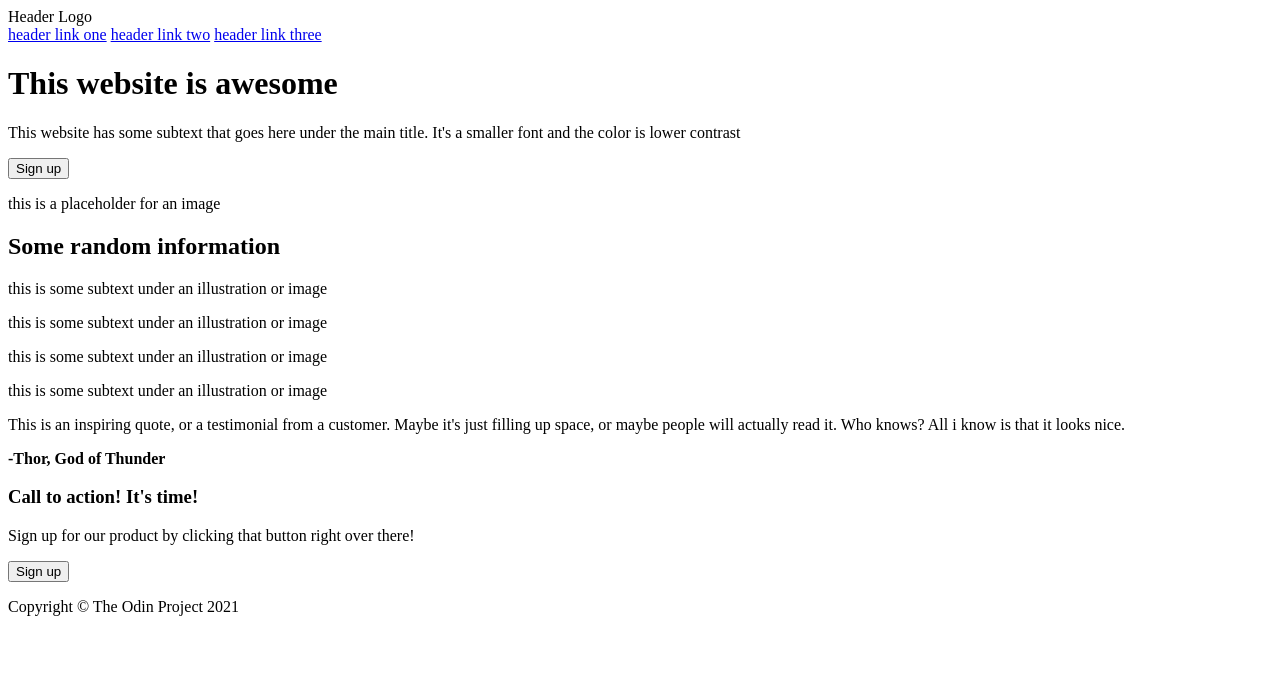
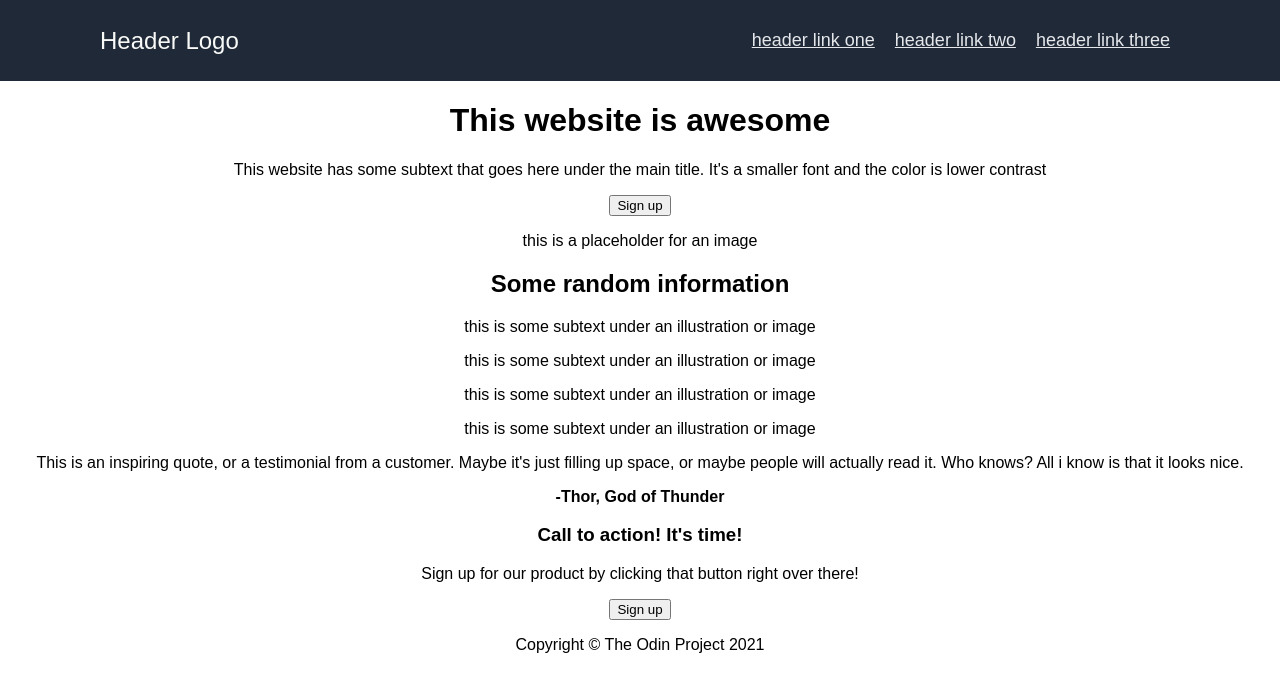
Before and after one commit to miftassirri/odin-landing-page, a plain HTML site: page index.html in a window 1280 px wide. Drawn offline with Linux system fonts and the light colour scheme.

Commit message:
Styiling header

```diff
--- a/index.html
+++ b/index.html
@@ -4,12 +4,13 @@
     <meta charset="UTF-8">
     <meta http-equiv="X-UA-Compatible" content="IE=edge">
     <meta name="viewport" content="width=device-width, initial-scale=1.0">
+    <link href="style.css" rel="stylesheet" media="all"/>
     <title>Odin Landing Page</title>
 </head>
 <body>
     <nav class="header">
         <div class="header-logo">
-            <span>Header Logo</span>
+            <span class="header-logo">Header Logo</span>
         </div>
         <div class="header-links">
             <a href="#">header link one</a>
--- a/style.css
+++ b/style.css
@@ -0,0 +1,33 @@
+body {
+    background-color: white;
+    padding: 0;
+    margin: 0;
+    text-align: center;
+    font-family: Arial, Helvetica, sans-serif;
+}
+
+.header {
+    display: flex;
+    color: #F9FAF8;
+    background-color: #1F2937;
+    padding: 20px 0px 20px 100px;
+    align-items: center;
+}
+
+.header-logo span {
+    color: #F9FAF8;
+    font-size: 24px;
+    margin-right: auto;
+}
+
+.header-links {
+    display: flex;
+    margin-left: auto;
+    padding: 0px 100px 0px 0px;
+}
+
+.header-links a {
+    color: #E5E7Eb;
+    font-size: 18px;
+    padding: 10px;
+}
```
